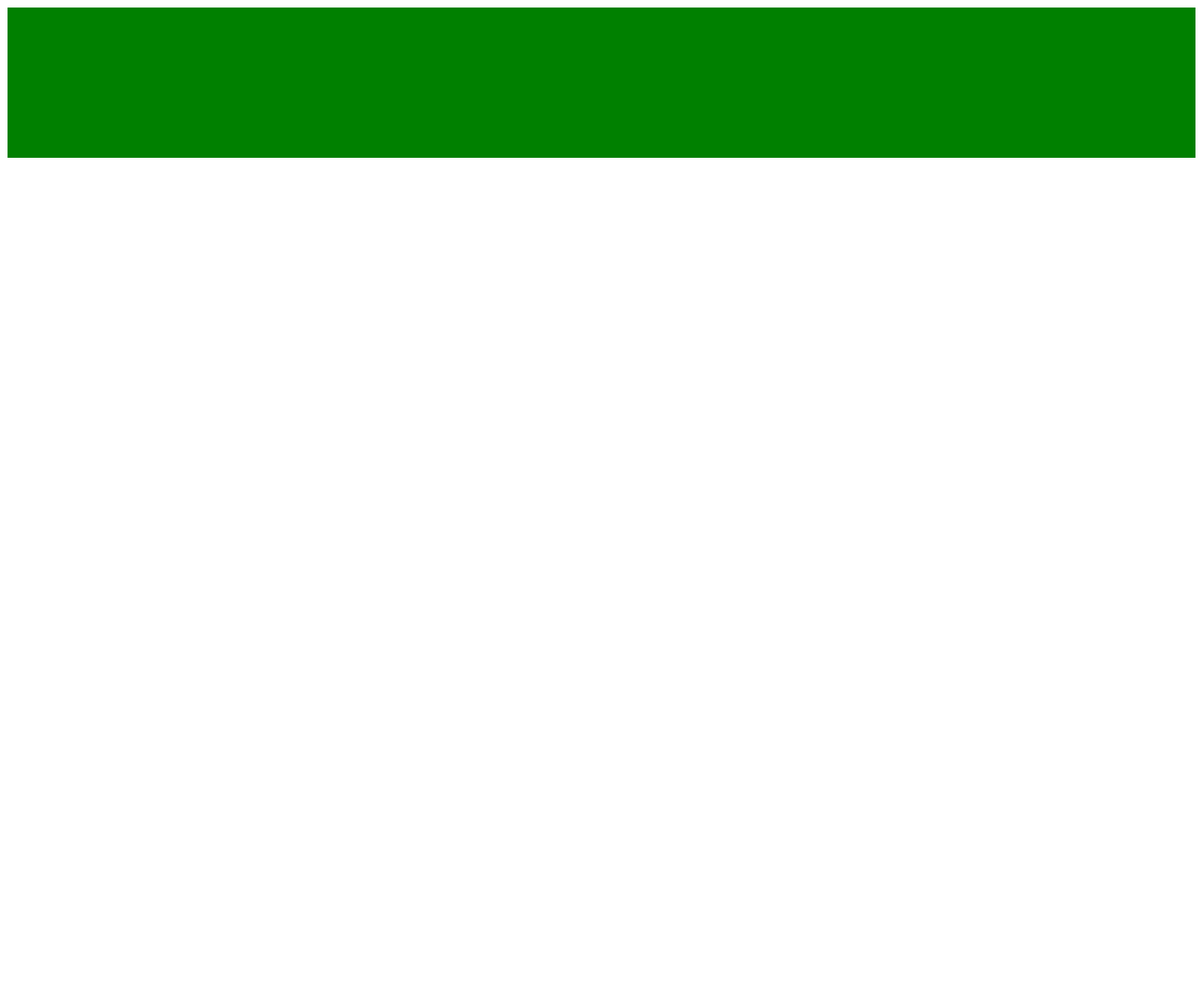
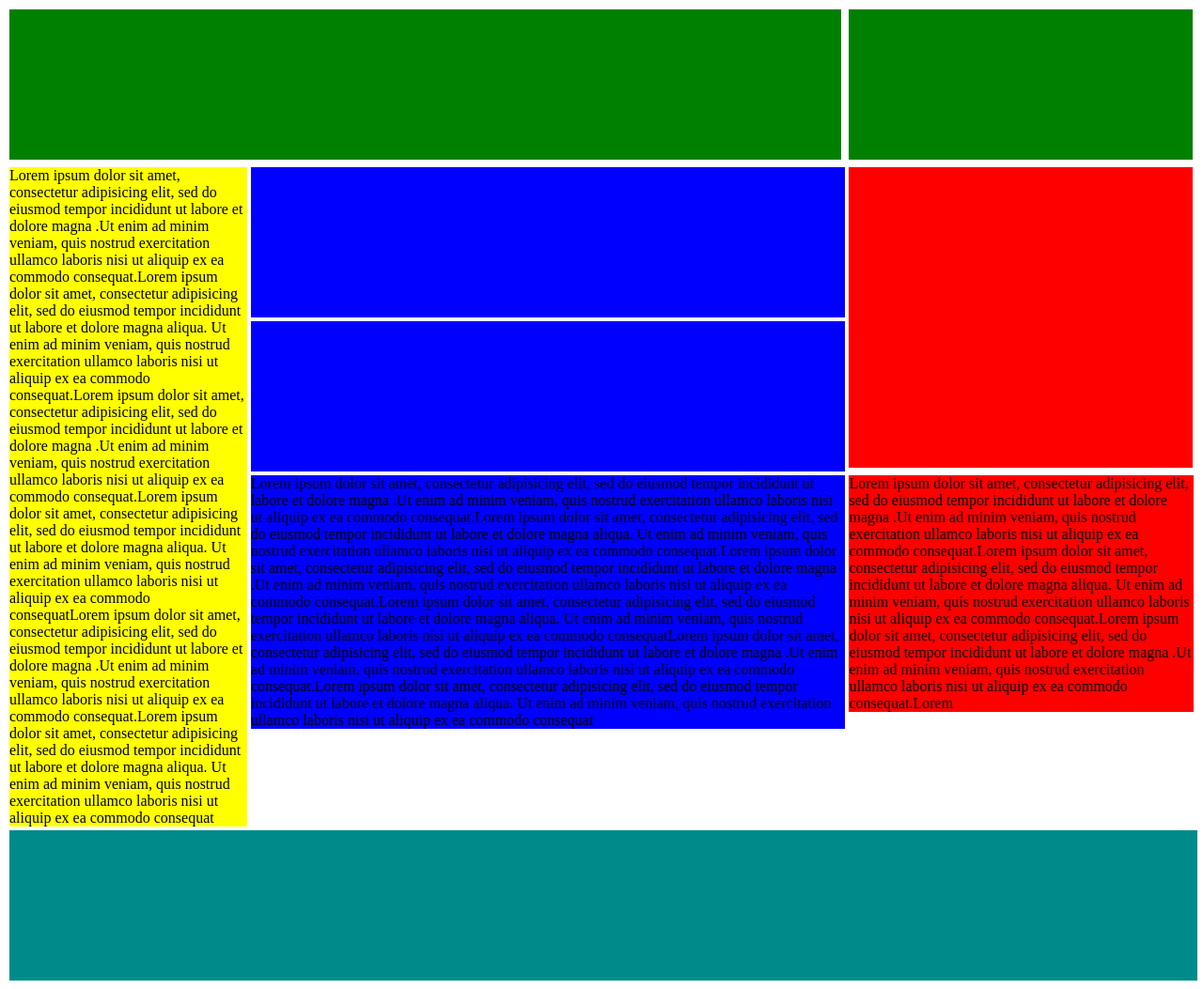
Before and after one commit to IndreRod88/frontendkursas2, a plain HTML site: page NamuDarbas9/index.html in a window 1280 px wide. Shown: the whole page at 94% size. Before the commit the page ends 800 px from the top, so only its background shows below. Drawn offline with Linux system fonts and the light colour scheme.

Commit message:
NamuDarbas

```diff
--- a/NamuDarbas4/styles.css
+++ b/NamuDarbas4/styles.css
@@ -1,5 +1,5 @@
 .blokas {
-    background-image: url("https://images.pexels.com/photos/122458/pexels-photo-122458.jpeg?cs=srgb&dl=color-concrete-design-122458.jpg&fm=jpg");
+    background-image: url("http://www.sergita.lt/images/default/source/products/original/medziaginis-fonas-lastolite-3-x35m-wyoming6l7550-1553-1.jpg");
     background-repeat: repeat-x;
     width: 100%;
     height: 350px;
--- a/NamuDarbas9/index.html
+++ b/NamuDarbas9/index.html
@@ -6,6 +6,52 @@
     <title>NamuDarbas9</title>
 </head>
 <body>
-<div class="header" </div>
+<section>
+    <div class="header"></div>
+    <div class="aside"></div>
+</section>
+<section>
+    <div class="aside-left">Lorem ipsum dolor sit amet, consectetur adipisicing elit, sed do eiusmod tempor incididunt
+        ut labore et dolore magna .Ut enim ad minim veniam, quis nostrud exercitation ullamco laboris nisi ut aliquip
+        ex ea commodo consequat.Lorem ipsum dolor sit amet, consectetur adipisicing elit, sed do eiusmod tempor
+        incididunt ut labore et dolore magna aliqua. Ut enim ad minim veniam, quis nostrud exercitation ullamco laboris
+        nisi ut aliquip ex ea commodo consequat.Lorem ipsum dolor sit amet, consectetur adipisicing elit, sed do eiusmod
+        tempor incididunt ut labore et dolore magna .Ut enim ad minim veniam, quis nostrud exercitation ullamco laboris
+        nisi ut aliquip ex ea commodo consequat.Lorem ipsum dolor sit amet, consectetur adipisicing elit, sed do eiusmod
+        tempor incididunt ut labore et dolore magna aliqua. Ut enim ad minim veniam, quis nostrud exercitation ullamco
+        laboris nisi ut aliquip ex ea commodo consequatLorem ipsum dolor sit amet, consectetur adipisicing elit, sed do
+        eiusmod tempor incididunt ut labore et dolore magna .Ut enim ad minim veniam, quis nostrud exercitation ullamco
+        laboris nisi ut aliquip ex ea commodo consequat.Lorem ipsum dolor sit amet, consectetur adipisicing elit, sed do
+        eiusmod tempor incididunt ut labore et dolore magna aliqua. Ut enim ad minim veniam, quis nostrud exercitation
+        ullamco laboris nisi ut aliquip ex ea commodo consequat
+    </div>
+    <div class="content-d-e"></div>
+    <div class="content-d-e"></div>
+    <div class="content-g">Lorem ipsum dolor sit amet, consectetur adipisicing elit, sed do eiusmod tempor incididunt
+        ut labore et dolore magna .Ut enim ad minim veniam, quis nostrud exercitation ullamco laboris nisi ut aliquip
+        ex ea commodo consequat.Lorem ipsum dolor sit amet, consectetur adipisicing elit, sed do eiusmod tempor
+        incididunt ut labore et dolore magna aliqua. Ut enim ad minim veniam, quis nostrud exercitation ullamco laboris
+        nisi ut aliquip ex ea commodo consequat.Lorem ipsum dolor sit amet, consectetur adipisicing elit, sed do eiusmod
+        tempor incididunt ut labore et dolore magna .Ut enim ad minim veniam, quis nostrud exercitation ullamco laboris
+        nisi ut aliquip ex ea commodo consequat.Lorem ipsum dolor sit amet, consectetur adipisicing elit, sed do eiusmod
+        tempor incididunt ut labore et dolore magna aliqua. Ut enim ad minim veniam, quis nostrud exercitation ullamco
+        laboris nisi ut aliquip ex ea commodo consequatLorem ipsum dolor sit amet, consectetur adipisicing elit, sed do
+        eiusmod tempor incididunt ut labore et dolore magna .Ut enim ad minim veniam, quis nostrud exercitation ullamco
+        laboris nisi ut aliquip ex ea commodo consequat.Lorem ipsum dolor sit amet, consectetur adipisicing elit, sed do
+        eiusmod tempor incididunt ut labore et dolore magna aliqua. Ut enim ad minim veniam, quis nostrud exercitation
+        ullamco laboris nisi ut aliquip ex ea commodo consequat
+    </div>
+    <div class="aside-right"></div>
+    <div class="aside-h">Lorem ipsum dolor sit amet, consectetur adipisicing elit, sed do eiusmod tempor incididunt
+        ut labore et dolore magna .Ut enim ad minim veniam, quis nostrud exercitation ullamco laboris nisi ut aliquip
+        ex ea commodo consequat.Lorem ipsum dolor sit amet, consectetur adipisicing elit, sed do eiusmod tempor
+        incididunt ut labore et dolore magna aliqua. Ut enim ad minim veniam, quis nostrud exercitation ullamco laboris
+        nisi ut aliquip ex ea commodo consequat.Lorem ipsum dolor sit amet, consectetur adipisicing elit, sed do eiusmod
+        tempor incididunt ut labore et dolore magna .Ut enim ad minim veniam, quis nostrud exercitation ullamco laboris
+        nisi ut aliquip ex ea commodo consequat.Lorem</div>
+</section>
+<section>
+    <div class="footer"></div>
+</section>
 </body>
 </html>
--- a/NamuDarbas9/styles.css
+++ b/NamuDarbas9/styles.css
@@ -1,5 +1,64 @@
+html, body {
+    text-align:left;
+}
+* {
+    box-sizing: border-box;
+}
 .header {
     background-color: green;
+    height:10em;
+    width:70%;
+    display: inline-block;
+    margin: 2px;
+}
+.aside {
+    background-color:green;
+    height:10em;
+    width:29%;
+    display: inline-block;
+    margin: 2px;
+}
+.aside-left {
+    background-color:yellow;
+    width:20%;
+    float: left;
+    height: 100%;
+    margin: 2px;
+}
+.content-d-e{
+    background-color: blue;
+    width:50%;
     height: 10em;
-    width: 100%;
+    display: inline-block;
+    float: left;
+    margin: 2px;
 }
+.content-g{
+    background-color: blue;
+    width:50%;
+    display: inline-block;
+    float: left;
+    margin: 2px;
+}
+.aside-right{
+    background-color: red;
+    width: 29%;
+    display: inline-block;
+    float: top;
+    height: 20em;
+    margin: 2px;
+}
+.aside-h {
+    background-color:red;
+    width:29%;
+    float: right;
+    height: 100%;
+    margin: 2px;
+}
+.footer {
+    background-color: darkcyan;
+    height:10em;
+    width:100%;
+    display: inline-block;
+    margin: 2px;
+}
```
